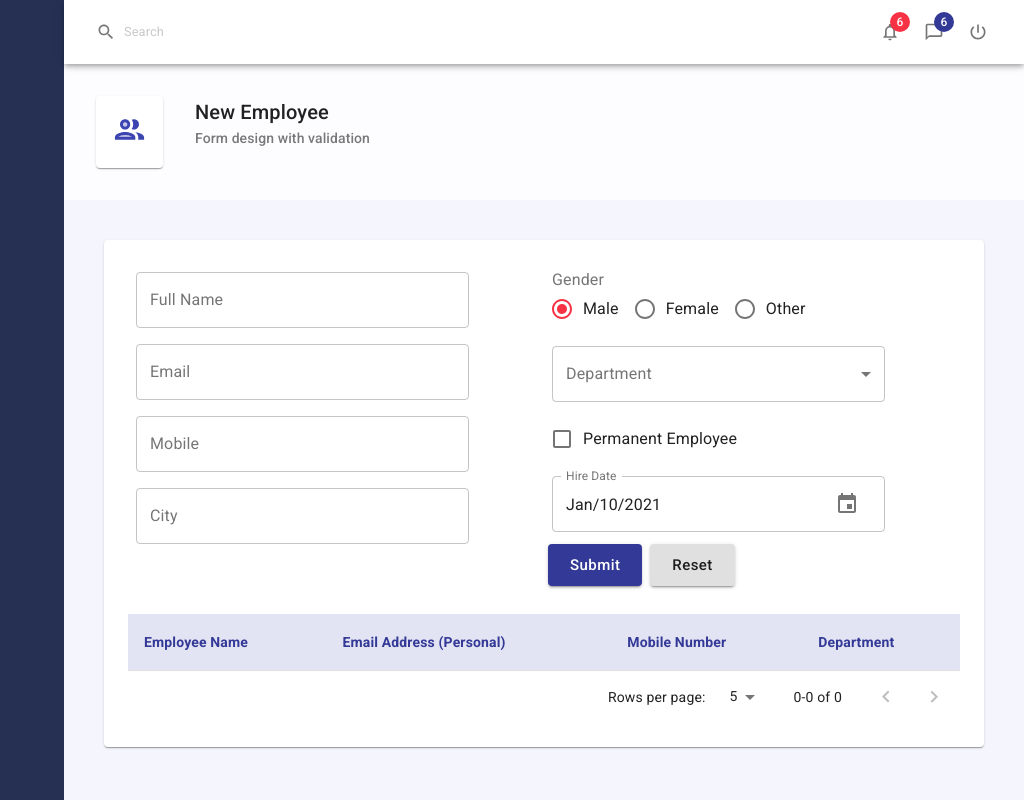
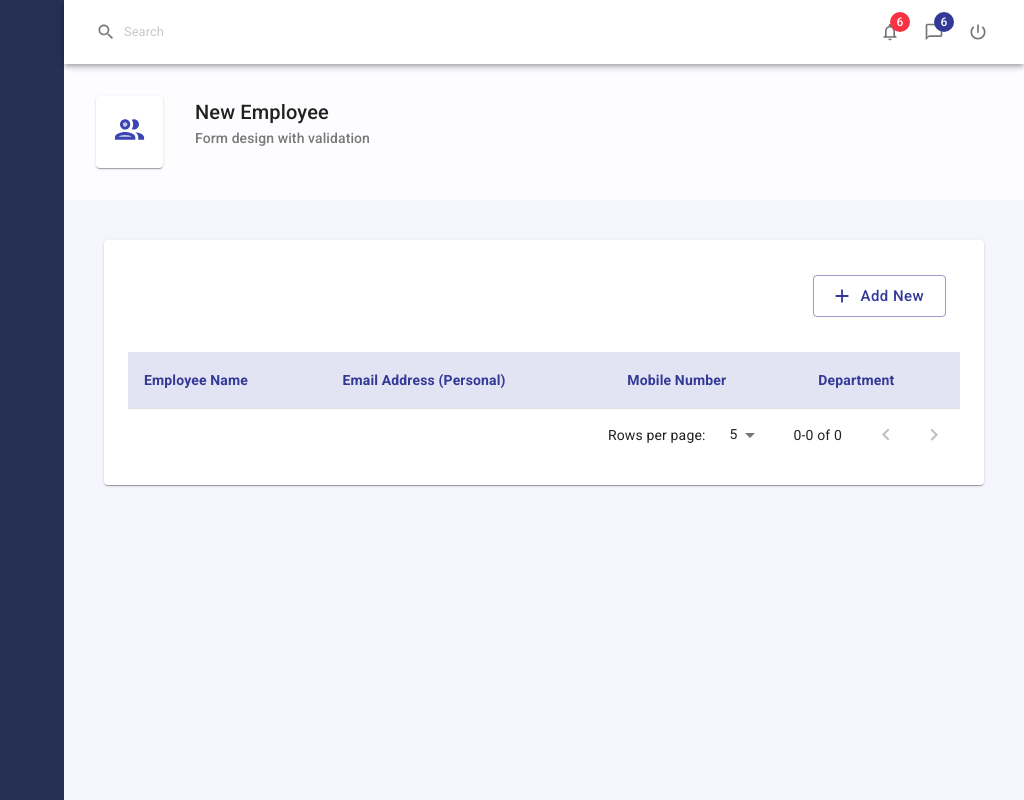
Before and after one commit to Vinoth6194/react_matui, a React (Create React App) app: page / in a window 1280 px wide. Shown: the whole page, without its empty margins (256-1280 px from the left). Built offline with nearby package versions, Linux system fonts and the light colour scheme.

Commit message:
btn for dialog added

```diff
--- a/src/pages/Employees/Employees.js
+++ b/src/pages/Employees/Employees.js
@@ -3,14 +3,26 @@ import PageHeader from "../../components/PageHeader";
 import EmployeeForm from "./EmployeeForm";
 import PeopleOutlineTwoToneIcon from "@material-ui/icons/PeopleOutlineTwoTone";
 import Paper from "@material-ui/core/Paper";
-import { makeStyles, TableBody, TableCell, TableRow } from "@material-ui/core";
+import {
+  makeStyles,
+  TableBody,
+  TableCell,
+  TableRow,
+  Toolbar,
+} from "@material-ui/core";
 import useTable from "../../components/useTable";
 import * as employeeService from "../../services/employeeService";
+import AddIcon from "@material-ui/icons/Add";
+import Controls from "../../components/controls/Controls";
 
 const useStyles = makeStyles((theme) => ({
   pageContent: {
     margin: theme.spacing(5),
     padding: theme.spacing(3),
+  },
+  newButton: {
+    position: "absolute",
+    right: "10px",
   },
 }));
 const headCells = [
@@ -22,7 +34,12 @@ const headCells = [
 function Employee() {
   const classes = useStyles();
   const [records, setRecords] = useState(employeeService.getAllEmployees());
-  const { TblContainer, TblHead, TblPagination,recordsAfterPaginationAndSorting } = useTable(records, headCells);
+  const {
+    TblContainer,
+    TblHead,
+    TblPagination,
+    recordsAfterPaginationAndSorting,
+  } = useTable(records, headCells);
 
   return (
     <>
@@ -32,7 +49,15 @@ function Employee() {
         icon={<PeopleOutlineTwoToneIcon fontSize="large" />}
       ></PageHeader>
       <Paper className={classes.pageContent}>
-        <EmployeeForm />
+        {/* <EmployeeForm /> */}
+        <Toolbar>
+          <Controls.Button
+            variant="outlined"
+            text="Add New"
+            startIcon={<AddIcon></AddIcon>}
+            className={classes.newButton}
+          ></Controls.Button>
+        </Toolbar>
         <TblContainer>
           <TblHead></TblHead>
           <TableBody>
```
